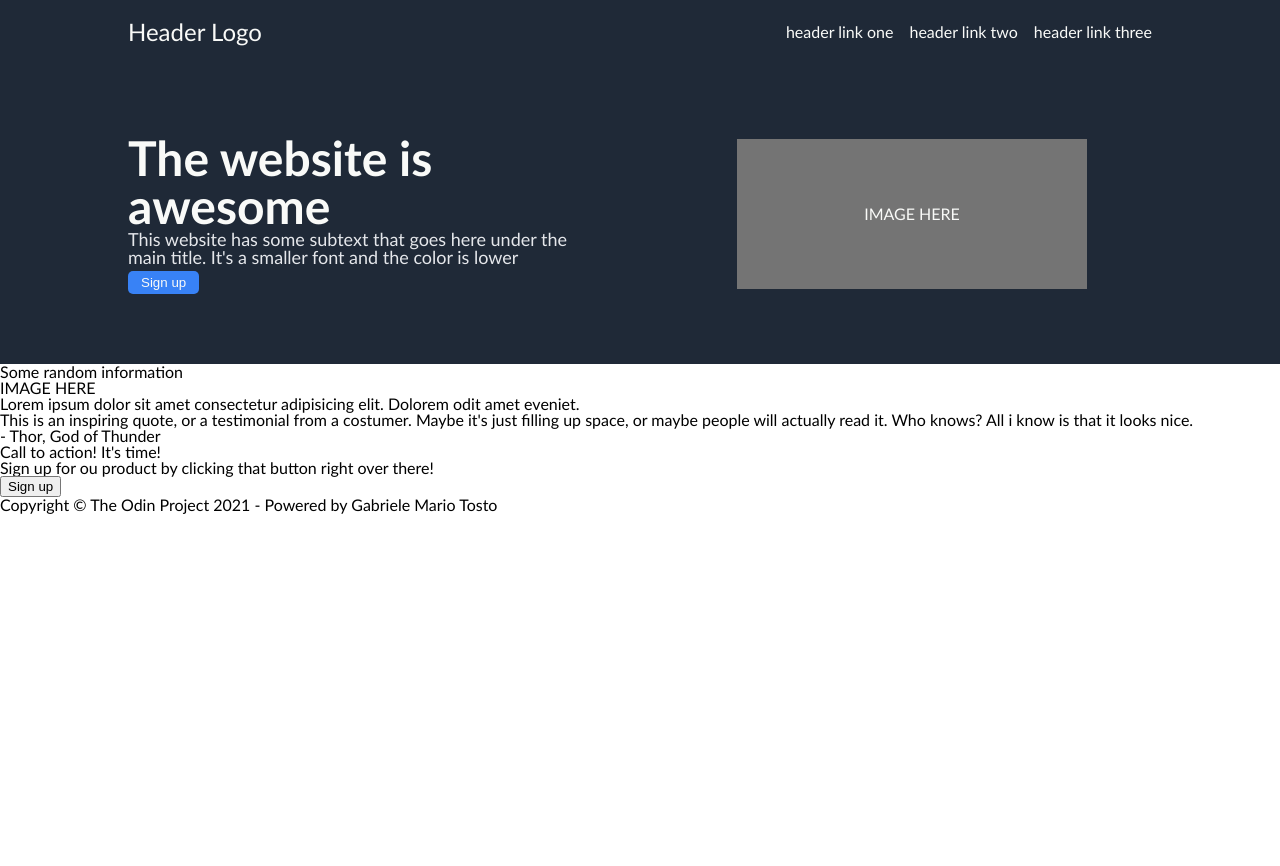
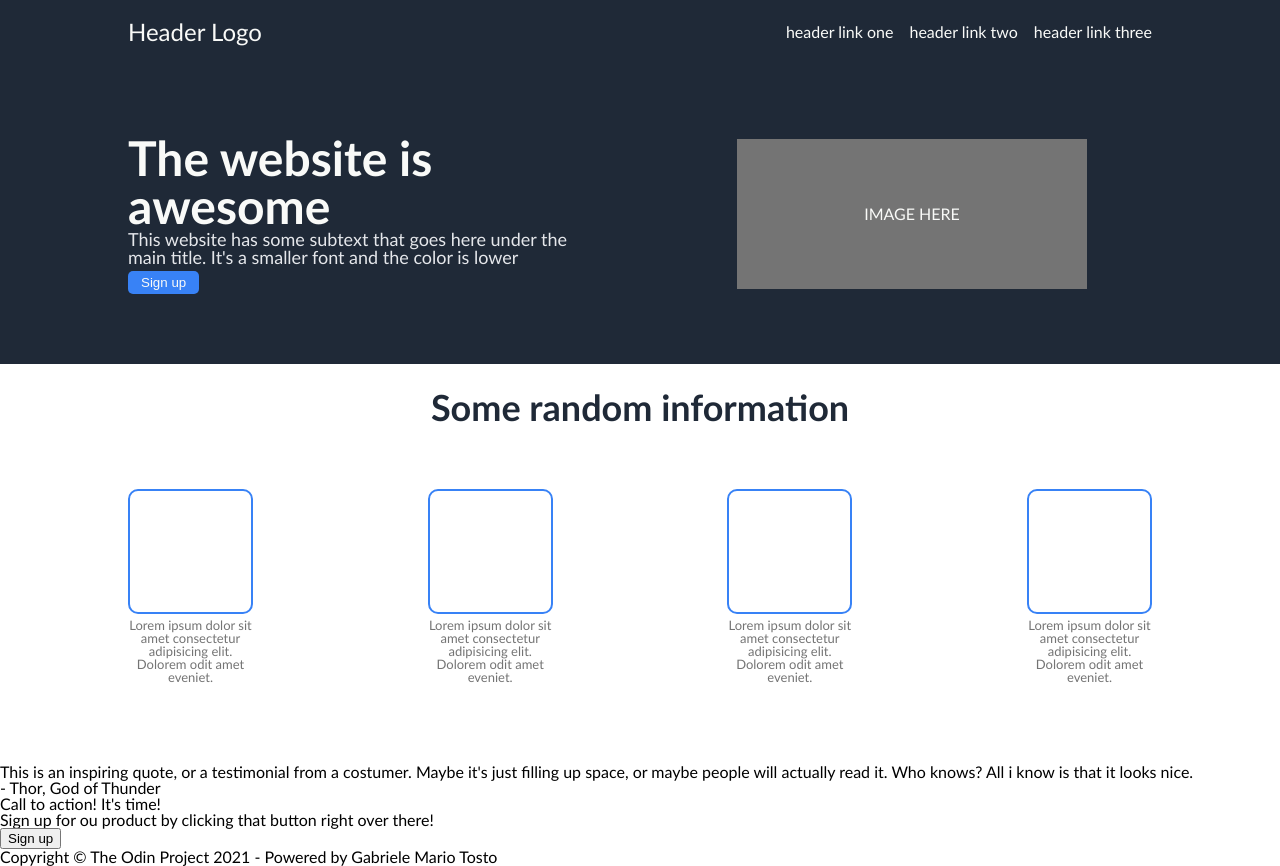
Before and after one commit to elijahit/odin-landingpage, a plain HTML site: page index.html in a window 1280 px wide. Before the commit the page ends 800 px from the top, so only its background shows below. Drawn offline with Linux system fonts and the light colour scheme.

Commit message:
Aggiunto layer second__section CSS

```diff
--- a/index.html
+++ b/index.html
@@ -45,11 +45,30 @@
     <div class="card__wrapper">
       <div class="card">
         <div class="image__container">
-          IMAGE HERE
+          <!-- IMAGE PLACEHOLDER -->
+        </div>
+        <p class="text__content">Lorem ipsum dolor sit amet consectetur adipisicing elit. Dolorem odit amet eveniet.</p>
+      </div>
+      <div class="card">
+        <div class="image__container">
+          <!-- IMAGE PLACEHOLDER -->
+        </div>
+        <p class="text__content">Lorem ipsum dolor sit amet consectetur adipisicing elit. Dolorem odit amet eveniet.</p>
+      </div>
+      <div class="card">
+        <div class="image__container">
+          <!-- IMAGE PLACEHOLDER -->
+        </div>
+        <p class="text__content">Lorem ipsum dolor sit amet consectetur adipisicing elit. Dolorem odit amet eveniet.</p>
+      </div>
+      <div class="card">
+        <div class="image__container">
+          <!-- IMAGE PLACEHOLDER -->
         </div>
         <p class="text__content">Lorem ipsum dolor sit amet consectetur adipisicing elit. Dolorem odit amet eveniet.</p>
       </div>
     </div>
+
     <!-- TODO: COMPLETARE UNA CARD IN CSS E POI AGGIUNGERE LE ALTRE 3 -->
   </section>
   <!-- SECOND SECTION END -->
--- a/styles/index.css
+++ b/styles/index.css
@@ -153,3 +153,35 @@
     line-height: 150px;
   }
 }
+
+@layer second__section {
+  section.second__section h2 {
+    padding-top: 25px;
+    text-align: center;
+    font-size: 36px;
+    font-weight: bold;
+    color: var(--information-text);
+  }
+
+  section.second__section .card__wrapper {
+    padding: 5% 10% 0 10%;
+    display: flex;
+    justify-content: space-between;
+    padding-bottom: 80px;
+  }
+
+  section.second__section .card__wrapper .card .image__container {
+    height: 125px;
+    width: 125px;
+    border: 2px solid var(--button-color);
+    border-radius: 10px;
+  }
+
+  section.second__section .card__wrapper .card .text__content {
+    max-width: 125px;
+    font-size: 13px;
+    text-align: center;
+    color: var(--placeholder-image);
+    padding-top: 5px;
+  }
+}
```
